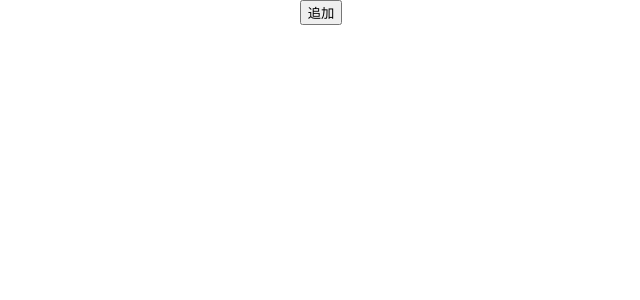
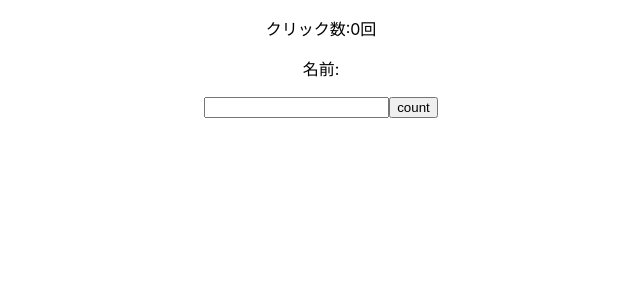
Before and after one commit to okutaku/react-hooks, a React (Create React App) app: page / in a window 1280 px wide. Shown: the top 300 px of the page, without its empty margins (319-959 px from the left). Built offline with nearby package versions, Linux system fonts and the light colour scheme.

Commit message:
useEffectの使いかた

```diff
--- a/src/App.js
+++ b/src/App.js
@@ -3,15 +3,13 @@ import './App.css';
 // import Counter from './components/Counter';
 // import CounterHooks from './components/CounterHook';
 // import FormHook from './components/FormHook'
-import ItemHook from './components/ItemHook'
+// import ItemHook from './components/ItemHook'
+import EffectHooks from './components/EffectHook'
 
 function App() {
   return (
     <div className="App">
-      {/* <Counter /> */}
-      {/* <CounterHooks /> */}
-      {/* <FormHook /> */}
-      <ItemHook />
+      <EffectHooks/>
     </div>
   );
 }
--- /dev/null
+++ b/src/components/EffectHook.js
@@ -0,0 +1,26 @@
+//useEffectの使い方
+//renderが走りすぎてしまう最適化でrenderを少なくしていく
+//useEffectの引数にある値が変更したときしか走らないようにする処理を加える
+import React, { useState, useEffect } from 'react'
+
+function EffectHooks() {
+  const [count, setCount] = useState(0)
+  const [name, setName] = useState('')
+  useEffect(() => {
+    document.title = `クリック数：${count}回`
+  },[count])
+  return (
+    <div>
+      <p>クリック数:{count}回</p>
+      <p>名前:{name}</p>
+      <input
+      type="text"
+      value={name}
+      onChange={(event => setName(event.target.value))}
+      />
+      <button onClick={() => setCount(count + 1)}>count</button>
+    </div>
+  )
+}
+
+export default EffectHooks
```
Also changed, not shown: 1 other file (tests, documents, lock files or other folders).
